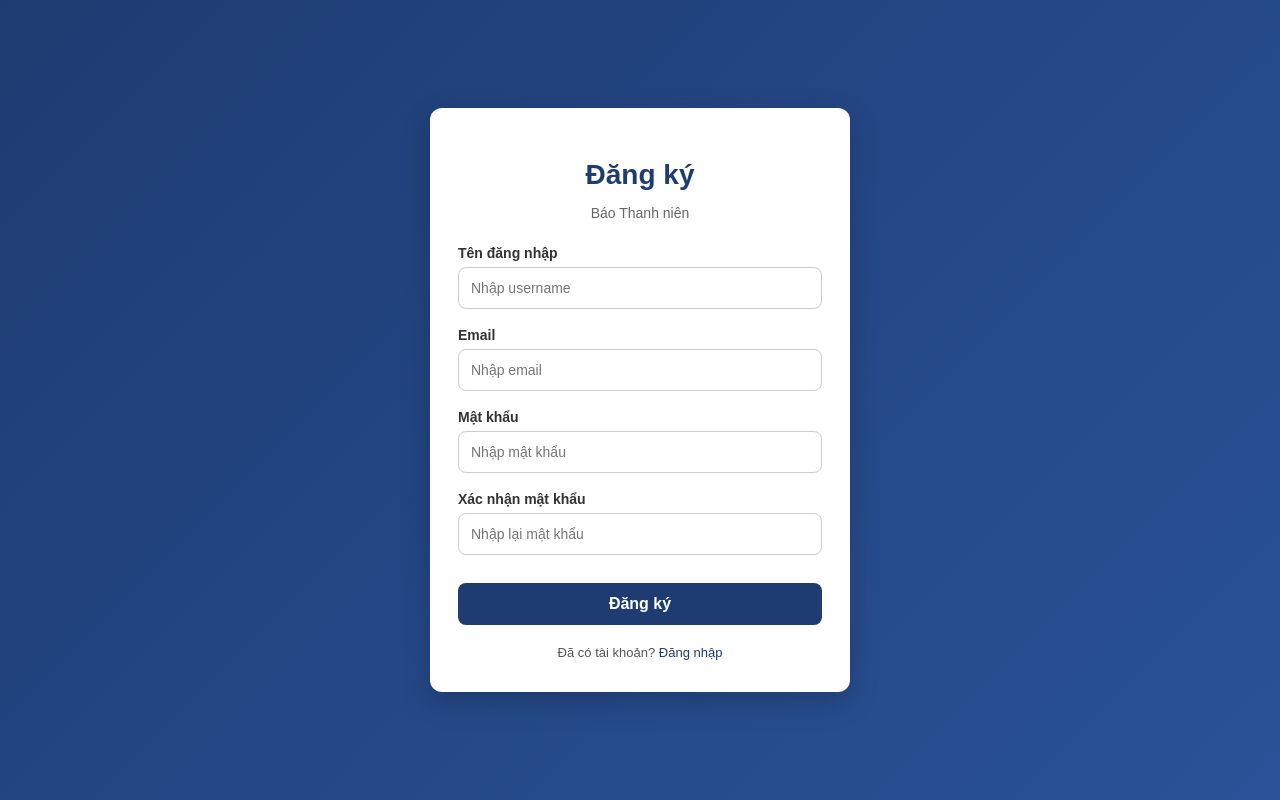
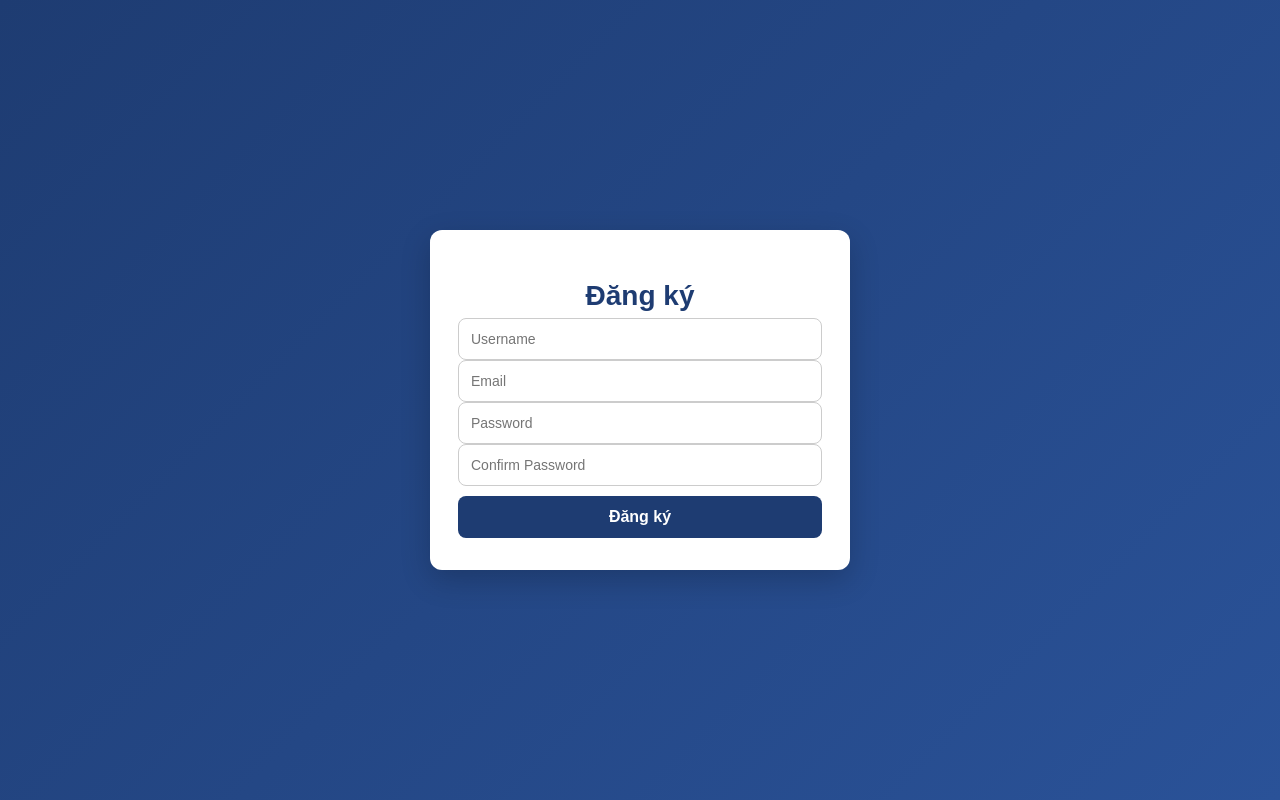
Before and after one commit to LeThanhHai071/LapTrinhFrontEnd_T.Long, a React app in the folder frontend/: page /register in a window 1280 px wide. Built offline with nearby package versions, Linux system fonts and the light colour scheme; the HTML template or start-up script is replaced by a standard one.

Commit message:
login and register

```diff
--- a/frontend/package.json
+++ b/frontend/package.json
@@ -10,6 +10,7 @@
     "preview": "vite preview"
   },
   "dependencies": {
+    "axios": "^1.13.2",
     "react": "^19.2.0",
     "react-dom": "^19.2.0",
     "react-router-dom": "^7.10.1"
--- a/frontend/src/login.jsx
+++ b/frontend/src/login.jsx
@@ -1,44 +1,63 @@
-import React from "react";
-import { Link } from "react-router-dom";
+import React, { useState } from "react";
+import { Link, useNavigate } from "react-router-dom";
+import { login } from "./services/authService";
 import "./login.css";
 
 export default function Login() {
-const handleSubmit = (e) => {
-e.preventDefault();
-// TODO: call API login
-console.log("Login submit");
+  const navigate = useNavigate();
+  const [form, setForm] = useState({
+    username: "",
+    password: ""
+  });
+
+  const handleChange = (e) => {
+    setForm({ ...form, [e.target.name]: e.target.value });
   };
 
+  const handleSubmit = async (e) => {
+    e.preventDefault();
+    try {
+      const res = await login(form);
+      alert(res.data.message);
+      localStorage.setItem("user", JSON.stringify(res.data.user));
+      navigate("/home");
+    } catch (err) {
+      alert(err.response?.data?.message || "Login failed");
+    }
+  };
 
   return (
     <div className="login-page">
       <div className="login-card">
         <h1 className="login-title">Đăng nhập</h1>
-<p className="login-subtitle">Báo Thanh niên</p>
-
+        <p className="login-subtitle">Báo Thanh Niên</p>
 
         <form className="login-form" onSubmit={handleSubmit}>
           <div className="form-group">
             <label>Tên đăng nhập</label>
-<input type="text" placeholder="Nhập username" required />
+            <input
+              name="username"
+              value={form.username}
+              onChange={handleChange}
+              required
+            />
           </div>
-
 
           <div className="form-group">
             <label>Mật khẩu</label>
-<input type="password" placeholder="Nhập mật khẩu" required />
+            <input
+              type="password"
+              name="password"
+              value={form.password}
+              onChange={handleChange}
+              required
+            />
           </div>
 
-
-<button type="submit" className="btn-login">
-Đăng nhập
-</button>
+          <button className="btn-login">Đăng nhập</button>
         </form>
 
-
         <div className="login-footer">
-<a href="#">Quên mật khẩu?</a>
-<span> | </span>
           <Link to="/register">Đăng ký</Link>
         </div>
       </div>
--- a/frontend/src/register.jsx
+++ b/frontend/src/register.jsx
@@ -1,49 +1,57 @@
-import React from "react";
-import "./login.css"; // dùng chung CSS với login
+import React, { useState } from "react";
+import { useNavigate } from "react-router-dom";
+import { register } from "./services/authService";
+import "./login.css";
 
 export default function Register() {
-  const handleSubmit = (e) => {
+  const navigate = useNavigate();
+  const [form, setForm] = useState({
+    username: "",
+    email: "",
+    password: "",
+    confirmPassword: ""
+  });
+
+  const handleChange = (e) => {
+    setForm({ ...form, [e.target.name]: e.target.value });
+  };
+
+  const handleSubmit = async (e) => {
     e.preventDefault();
-    // TODO: call API register
-    console.log("Register submit");
+
+    if (form.password !== form.confirmPassword) {
+      alert("Mật khẩu không khớp");
+      return;
+    }
+
+    try {
+      const res = await register(form);
+      alert(res.data.message);
+      navigate("/login");
+    } catch (err) {
+      alert(err.response?.data?.message || "Register failed");
+    }
   };
 
   return (
     <div className="login-page">
       <div className="login-card">
         <h1 className="login-title">Đăng ký</h1>
-        <p className="login-subtitle">Báo Thanh niên</p>
 
         <form className="login-form" onSubmit={handleSubmit}>
-          <div className="form-group">
-            <label>Tên đăng nhập</label>
-            <input type="text" placeholder="Nhập username" required />
-          </div>
+          <input name="username" placeholder="Username" onChange={handleChange} required />
+          <input name="email" type="email" placeholder="Email" onChange={handleChange} required />
+          <input name="password" type="password" placeholder="Password" onChange={handleChange} required />
+          <input
+            name="confirmPassword"
+            type="password"
+            placeholder="Confirm Password"
+            onChange={handleChange}
+            required
+          />
 
-          <div className="form-group">
-            <label>Email</label>
-            <input type="email" placeholder="Nhập email" required />
-          </div>
-
-          <div className="form-group">
-            <label>Mật khẩu</label>
-            <input type="password" placeholder="Nhập mật khẩu" required />
-          </div>
-
-          <div className="form-group">
-            <label>Xác nhận mật khẩu</label>
-            <input type="password" placeholder="Nhập lại mật khẩu" required />
-          </div>
-
-          <button type="submit" className="btn-login">
-            Đăng ký
-          </button>
+          <button className="btn-login">Đăng ký</button>
         </form>
-
-        <div className="login-footer">
-          <span>Đã có tài khoản? </span>
-          <a href="/login">Đăng nhập</a>
-        </div>
       </div>
     </div>
   );
--- /dev/null
+++ b/frontend/src/services/authService.js
@@ -0,0 +1,9 @@
+import axios from "axios";
+
+export const register = (data) => {
+  return axios.post("/api/auth/register", data);
+};
+
+export const login = (data) => {
+  return axios.post("/api/auth/login", data);
+};
```
Also changed, not shown: 2 other files (tests, documents, lock files or other folders). Lines whose indentation alone changed are shown as unchanged.
